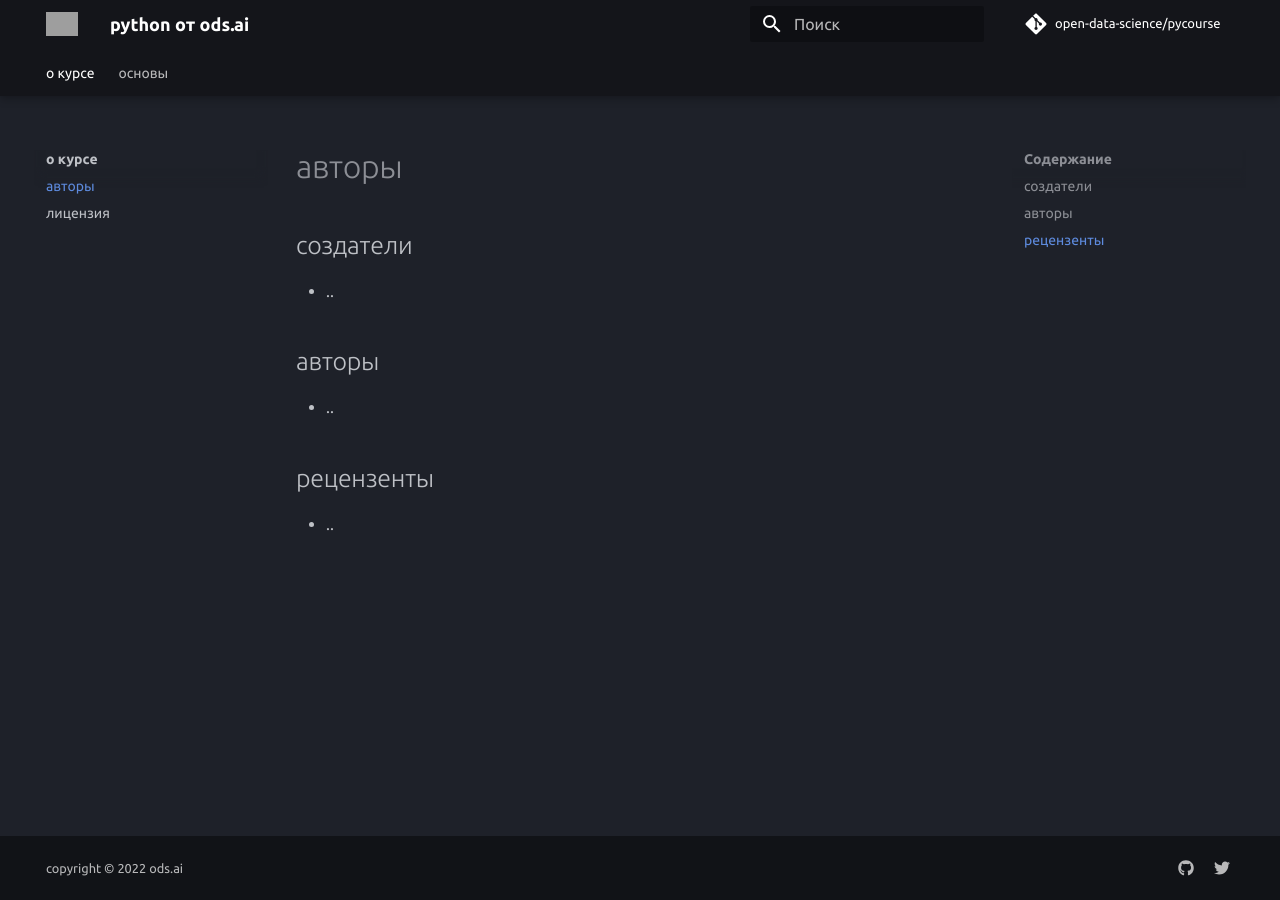
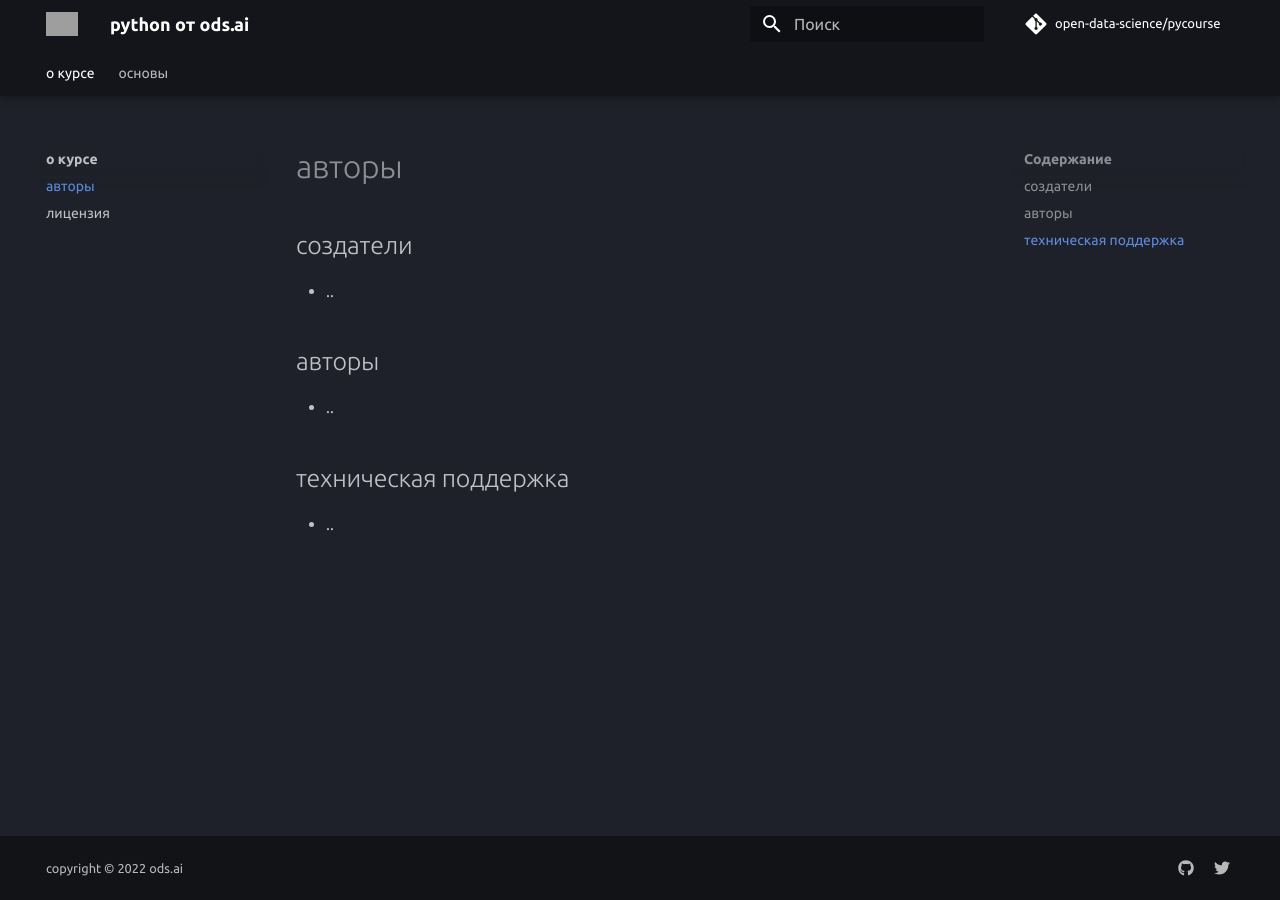
Before and after one commit to open-data-science/pycourse, an MkDocs documentation site: the page built from docs/authors.md, in a window 1280 px wide. Built offline with MkDocs 1.6.1 and Material for MkDocs 9.7.7, drawn with Linux system fonts in a browser that asks for light colours; comment, search, counter and statistics services are not loaded; grey boxes are pictures that could not be loaded.

Commit message:
add tech to authors

```diff
--- a/docs/authors.md
+++ b/docs/authors.md
@@ -8,6 +8,6 @@
 
 - ..
 
-## рецензенты
+## техническая поддержка
 
 - ..
```
